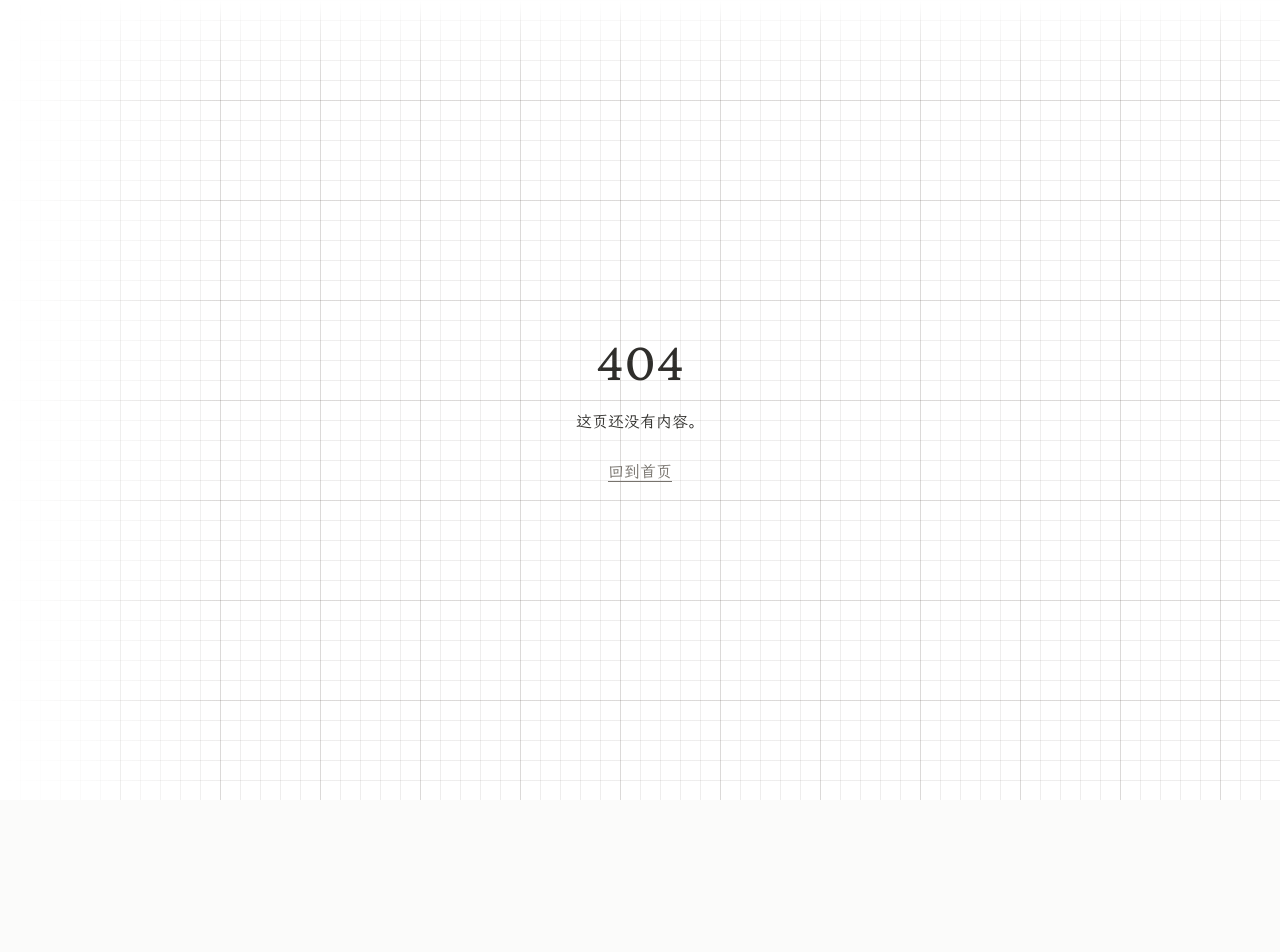
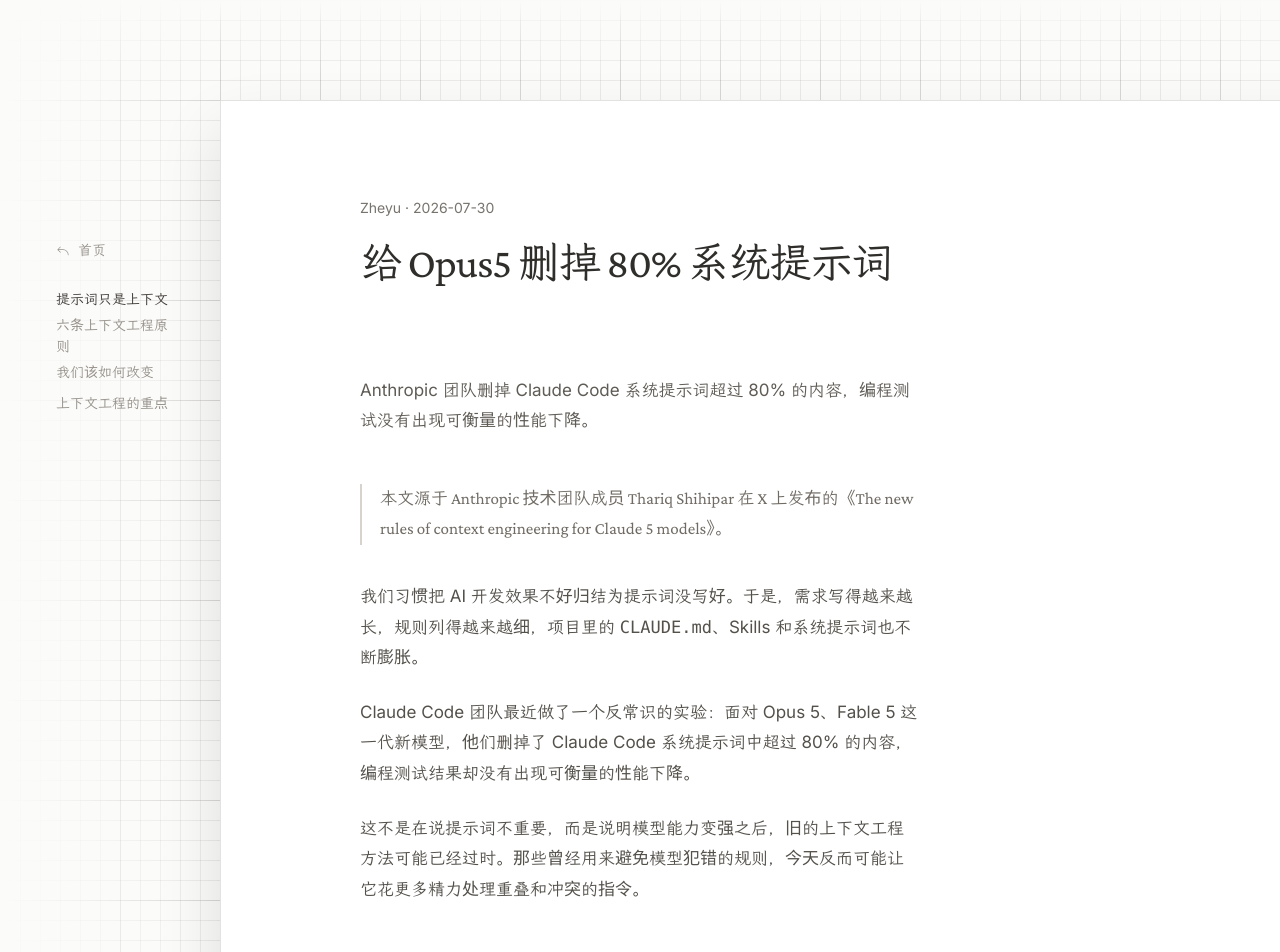
Before and after one commit to heyszy/zheyu-blog, a Next.js app: page /posts/claude-context-engineering-new-rules in a window 1280 px wide. Before the commit this address had no page. Shown: the top 952 px of the page. Before the commit the page ends 800 px from the top, so only its background shows below. Built offline with nearby package versions, Linux system fonts and the light colour scheme.

Commit message:
content: add context engineering article

```diff
--- a/src/app/page.tsx
+++ b/src/app/page.tsx
@@ -18,7 +18,7 @@
               <PaperStackLink href={`/posts/${post.slug}`}>
                 <span className="post-title">{post.title}</span>
                 <span className="leader" aria-hidden="true" />
-                <time dateTime={post.publishedAt}>{post.year}</time>
+                <time dateTime={post.publishedAt}>{post.publishedAt}</time>
               </PaperStackLink>
             </li>
           ))}
--- /dev/null
+++ b/src/app/posts/claude-context-engineering-new-rules/page.tsx
@@ -0,0 +1,34 @@
+import type { Metadata } from "next";
+import { PostPage } from "@/components/PostPage";
+import { getPost } from "@/content/posts";
+
+const post = getPost("claude-context-engineering-new-rules")!;
+
+export const metadata: Metadata = {
+  title: post.title,
+  description: post.description,
+  alternates: { canonical: `/posts/${post.slug}` },
+  openGraph: {
+    type: "article",
+    title: post.title,
+    description: post.description,
+    publishedTime: post.publishedAt,
+    url: `/posts/${post.slug}`,
+    images: [
+      {
+        url: "/images/claude-context-engineering-new-rules/claude-context-engineering-cover.png",
+        width: 900,
+        height: 383,
+        alt: "给 Opus5 删掉 80% 系统提示词",
+      },
+    ],
+  },
+  twitter: {
+    card: "summary_large_image",
+    images: ["/images/claude-context-engineering-new-rules/claude-context-engineering-cover.png"],
+  },
+};
+
+export default function ClaudeContextEngineeringNewRulesPage() {
+  return <PostPage post={post} />;
+}
--- a/src/content/posts.ts
+++ b/src/content/posts.ts
@@ -1,4 +1,5 @@
 import type { ComponentType } from "react";
+import ClaudeContextEngineeringNewRules from "./posts/claude-context-engineering-new-rules.mdx";
 import Gpt56ArcAgi3ResponsesApi from "./posts/gpt-5-6-arc-agi-3-responses-api.mdx";
 
 export type PostSection = {
@@ -17,6 +18,20 @@
 };
 
 export const posts: Post[] = [
+  {
+    slug: "claude-context-engineering-new-rules",
+    title: "给 Opus5 删掉 80% 系统提示词",
+    description: "Anthropic 团队删掉 Claude Code 系统提示词超过 80% 的内容，编程测试没有出现可衡量的性能下降。",
+    publishedAt: "2026-07-30",
+    year: "2026",
+    sections: [
+      { id: "context", label: "提示词只是上下文" },
+      { id: "principles", label: "六条上下文工程原则" },
+      { id: "change", label: "我们该如何改变" },
+      { id: "focus", label: "上下文工程的重点" },
+    ],
+    Content: ClaudeContextEngineeringNewRules,
+  },
   {
     slug: "gpt-5-6-arc-agi-3-responses-api",
     title: "GPT5.6 的两项重要设置",
--- /dev/null
+++ b/src/content/posts/claude-context-engineering-new-rules.mdx
@@ -0,0 +1,83 @@
+> 本文源于 Anthropic 技术团队成员 Thariq Shihipar 在 X 上发布的《The new rules of context engineering for Claude 5 models》。
+
+我们习惯把 AI 开发效果不好归结为提示词没写好。于是，需求写得越来越长，规则列得越来越细，项目里的 `CLAUDE.md`、Skills 和系统提示词也不断膨胀。
+
+Claude Code 团队最近做了一个反常识的实验：面对 Opus 5、Fable 5 这一代新模型，他们删掉了 Claude Code 系统提示词中超过 80% 的内容，编程测试结果却没有出现可衡量的性能下降。
+
+这不是在说提示词不重要，而是说明模型能力变强之后，旧的上下文工程方法可能已经过时。那些曾经用来避免模型犯错的规则，今天反而可能让它花更多精力处理重叠和冲突的指令。
+
+<h2 id="context">提示词只是上下文的一小部分</h2>
+
+向 Claude 发送一条消息时，模型看到的不只有这条提示词。系统提示词、项目说明文件、Skills、记忆、工具定义和当前会话，都会共同进入它的工作上下文。
+
+Anthropic 把组织这些信息的工作称为“上下文工程”。提示词通常服务于某一次具体请求，上下文则会跨越许多任务反复生效。问题也由此出现：你很难提前知道用户会问什么，却试图用一套固定规则覆盖所有情况。
+
+在旧模型能力有限时，写死规则是一种务实选择。比如，为了避免 Claude 生成冗长或错误的注释，系统提示词可能直接规定：默认不写注释，不写多行注释块，也不要主动创建规划和分析文档。
+
+这样的规则能避免最坏情况，却会误伤正常需求。复杂代码可能确实需要多行注释，团队也可能有自己的文档规范。更麻烦的是，当系统提示词说“不要加注释”，项目文件说“适当补充文档”，用户又明确要求解释关键逻辑时，模型必须先判断应该听谁的。
+
+新模型已经更擅长理解意图和环境。Claude Code 团队因此把原来的长规则缩成一句话：让代码读起来像周围的代码，匹配现有项目的注释密度、命名和惯用写法。
+
+规则少了，要求反而更准确。
+
+<h2 id="principles">六条正在发生变化的上下文工程原则</h2>
+
+### 1. 少制定通用规则，多让模型结合现场判断
+
+项目说明文件应该记录真正特殊的约束，而不是重复常识。比如，“所有类型只能定义在同一个文件中”是代码库特有的规则，值得明确写下；“修改后记得检查代码”则过于宽泛，模型通常已经知道。
+
+判断一条规则是否值得保留，可以看两个问题：它是否来自项目里真实发生过的错误？模型能否仅靠阅读代码和目录结构自行得出？如果没有具体失败案例，而且模型很容易从现场看出来，这条规则大概率只是在占用上下文。
+
+### 2. 少给工具使用范例，多把工具接口设计清楚
+
+过去常见的做法是给模型准备大量工具调用示例。新模型很容易把这些示例理解为行动边界，只在示例展示过的范围内探索。
+
+更有效的做法是把接口本身设计好。参数名称要清楚，可选值要能表达状态，工具描述要说明关键约束。比如，任务状态只有 `pending`、`in_progress` 和 `completed` 三种，同时规定“只能有一个任务处于 `in_progress`”，模型就已经能据此理解完整的工作方式。
+
+好的接口本身就是提示词，而且比一长串例子更稳定。
+
+### 3. 不要一次性给出所有知识，改用渐进式披露
+
+代码审查、上线验证、安全检查都很重要，但不是每个请求都需要同时加载这些说明。Anthropic 的做法是把它们拆成独立 Skills，由 Claude 在相关任务出现时再读取。
+
+工具也可以延迟加载。模型先看到简短的能力索引，需要使用某项工具时，再搜索并读取完整定义。这样既能提供足够多的能力，也不会让所有工具说明一直挤在上下文里。
+
+同样的思路适用于项目文档。根目录说明文件只做导航和记录关键陷阱，详细的测试、发布、数据库或界面规范分别放进对应文档，需要时再加载。
+
+### 4. 同一条要求不要到处重复
+
+早期模型有时会忽略上下文前部的信息，所以团队会在系统提示词、工具描述和项目文件中重复同一条要求。如今，这种做法的收益已经降低，冲突风险却一直存在。
+
+工具怎么用，就写进工具描述；仓库的特殊约束，写进项目说明；某类工作的完整流程，放进对应 Skill。每条信息尽量只有一个权威位置。
+
+### 5. 不要再把项目说明文件当作记忆仓库
+
+过去，人们会不断把经验追加到 `CLAUDE.md`。时间一长，临时结论、个人偏好、项目约束和操作流程混在一起，文件越来越难维护。
+
+现在的 AI 开发工具通常已经提供自动记忆或独立的持久化机制。项目说明文件可以回到原本的职责：解释仓库用途，记录从代码表面看不出来的约束，并为更详细的资料提供入口。
+
+### 6. 与其写抽象描述，不如提供高保真参考资料
+
+模型越来越善于理解复杂参考资料。一套测试可以充当规格说明，另一个代码库里的函数可以成为移植范例，HTML 原型可以表达界面结构和交互，评分标准可以交给独立的验证智能体。
+
+在界面开发中，一份可运行的 HTML 原型通常比几段文字或一张截图更有用。它不仅展示最终外观，还包含布局、层级、状态和交互信息。代码与测试之所以有效，是因为它们减少了自然语言中的歧义。
+
+<h2 id="change">我们该如何改变</h2>
+
+第一，是时候给自己的 AI 配置做做减法了。模型升级后，过去为了补偿旧模型弱点而写下的规则，不一定还需要保留。可以挑一类常见任务，用精简前后的配置各跑几次，比较正确率、返工次数和执行成本，再决定是否删除。不要因为一条规则存在很久，就默认它仍然有效。
+
+第二，把项目说明从“百科全书”改成“入口地图”。一份实用的 `AGENTS.md` 或 `CLAUDE.md`，只需回答几件事：这个仓库做什么，有哪些不容易看出来的限制，常用验证入口在哪里，哪些详细规范需要按需读取。目录结构、语言版本、常见命令等能自动发现的信息，不必逐项复述。
+
+第三，遇到 AI 反复做错，不要立刻再加一句禁止事项。先判断问题来自哪里：缺少事实，就补参考资料；工具不好用，就改接口；验收标准含糊，就补测试或评分标准；只有在模型明知要求仍反复违反时，才值得新增规则。
+
+第四，把验证材料当成上下文的一部分。让 AI“做得好一点”很难执行，给它测试、截图、设计原型、输入输出样例和验收清单，它才知道什么叫完成。对于长期任务，清晰的参考资料通常比更长的提示词更有价值。
+
+第五，避免在多个层级表达相同要求。系统提示词、项目说明、Skill、工具描述和用户请求应当各有职责。重复不仅浪费上下文，还可能因为措辞稍有差异制造冲突。
+
+<h2 id="focus">上下文工程的重点变了</h2>
+
+早期的上下文工程更像是在给模型安装护栏，堆砌规则、划定项目边界，最好再配几个示例。新模型的能力提升后，重点逐渐转向信息架构：什么内容应该常驻，什么内容按需加载，哪类知识应该放进工具，哪些要求应该交给代码和测试表达。
+
+日常 AI 开发也可以从一个简单动作开始：打开自己的 `AGENTS.md`、`CLAUDE.md` 和 Skills，逐条检查哪些内容仍然解决真实问题，哪些只是旧模型时代留下的补丁。
+
+留下项目独有的知识，删掉模型已经能够自行判断的常识，再把细节放到真正需要它们的地方。
```
Also changed, not shown: public/images/claude-context-engineering-new-rules/claude-context-engineering-cover.png (added).
